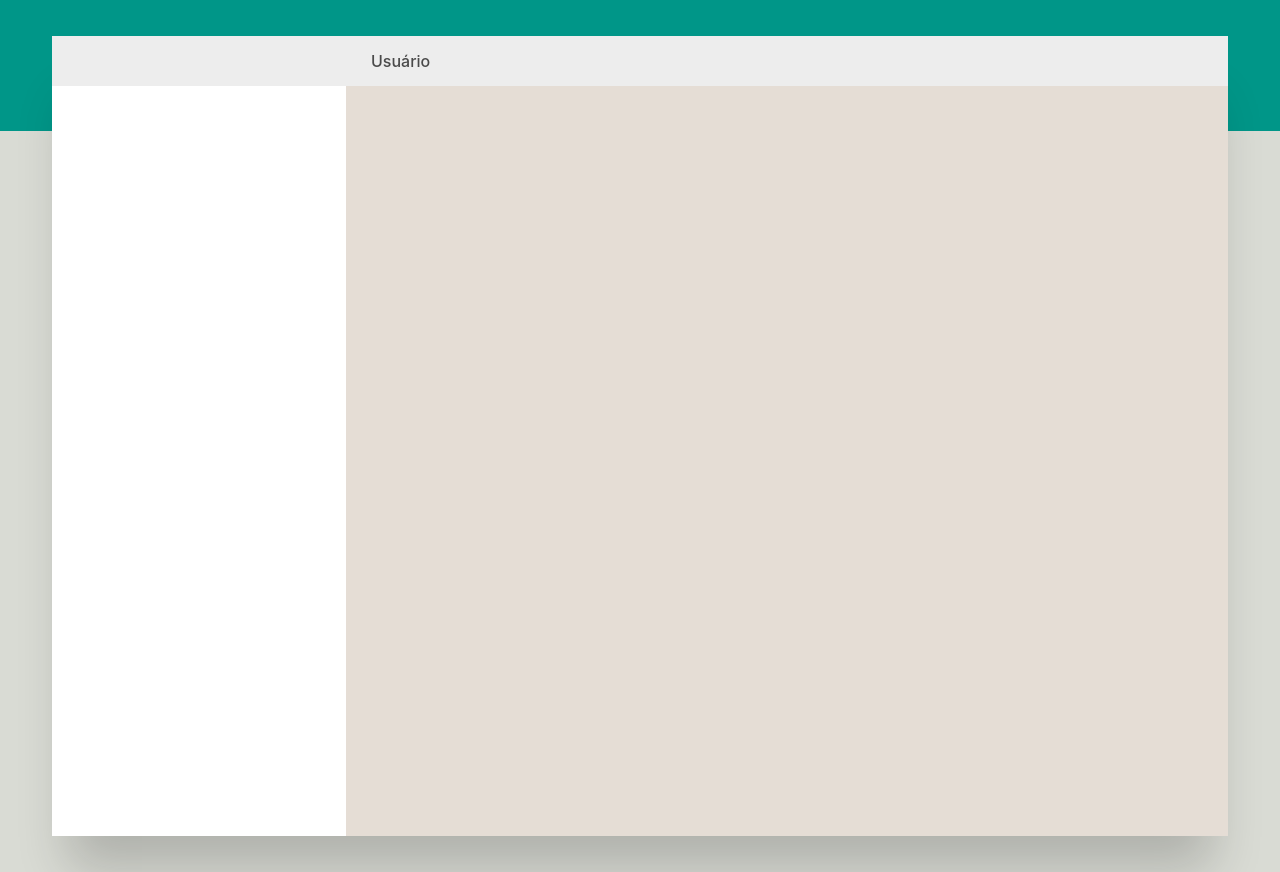
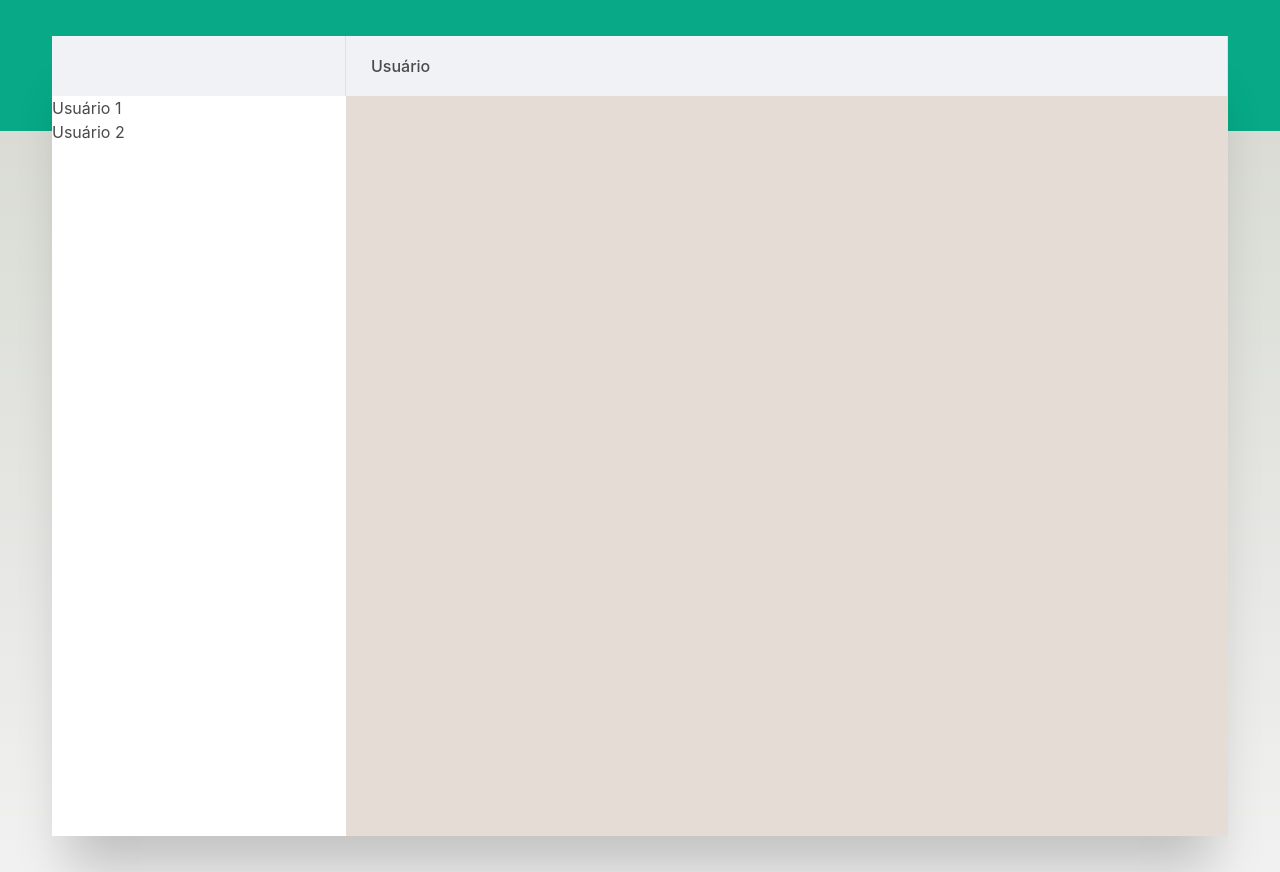
Before and after one commit to Marquesjob/interface-wpp-vuejs, a Vue app: page / in a window 1280 px wide. Before the commit this address had no page. Built offline with nearby package versions, Linux system fonts and the light colour scheme.

Commit message:
- criando objeto que conterá as informações das conversas

```diff
--- a/index.html
+++ b/index.html
@@ -12,7 +12,7 @@
         height: 100%;
     }
     body{
-        background: linear-gradient(180deg, rgba(0,150,136,1) 0%, rgba(0,150,136,1) 15%, rgba(217,219,212,1) 15%);
+        background: linear-gradient(180deg, rgba(7,169,134,1) 0%, rgba(7,169,134,1) 15%, rgba(217,219,212,1) 15%, rgb(241, 241, 241) 100%);
         min-height: 100%;
     }
   </style>
--- a/src/App.vue
+++ b/src/App.vue
@@ -1,6 +1,3 @@
-<script>
-</script>
-
 <template>
     <div>
         <section class="section">
@@ -9,6 +6,7 @@
 
                     <div class="column is-3 lista-de-conversas">
                         <div class="barra-superior" />
+                        <p v-for="conversa in conversas">{{ conversa.usuario }}</p>
                     </div>
 
                     <div class="column conversa-ativa">
@@ -22,6 +20,19 @@
         </section>
     </div>
 </template>
+
+<script>
+    import chats from './dataChats.js'
+    export default {
+        data: () => {
+            return {
+                conversas: chats
+            }
+        }
+    }
+
+</script>
+
 
 <style>
 
@@ -44,12 +55,14 @@
 
     .barra-superior {
         margin: 0;
-        height: 50px;
-        background: #EDEDED;
+        height: 60px;
+        background: #f0f2f5;
+        border-right: 1px solid #E1E1E1;
+
     }
 
     .barra-superior span {
-        line-height: 50px;
+        line-height: 60px;
         margin-left: 25px;
         font-weight: 500;
     }
--- /dev/null
+++ b/src/dataChats.js
@@ -0,0 +1,13 @@
+const chats = [
+
+    {
+        "usuario": "Usuário 1"
+    },
+
+    {
+        "usuario": "Usuário 2"
+    },
+
+]
+
+export default chats;
```
